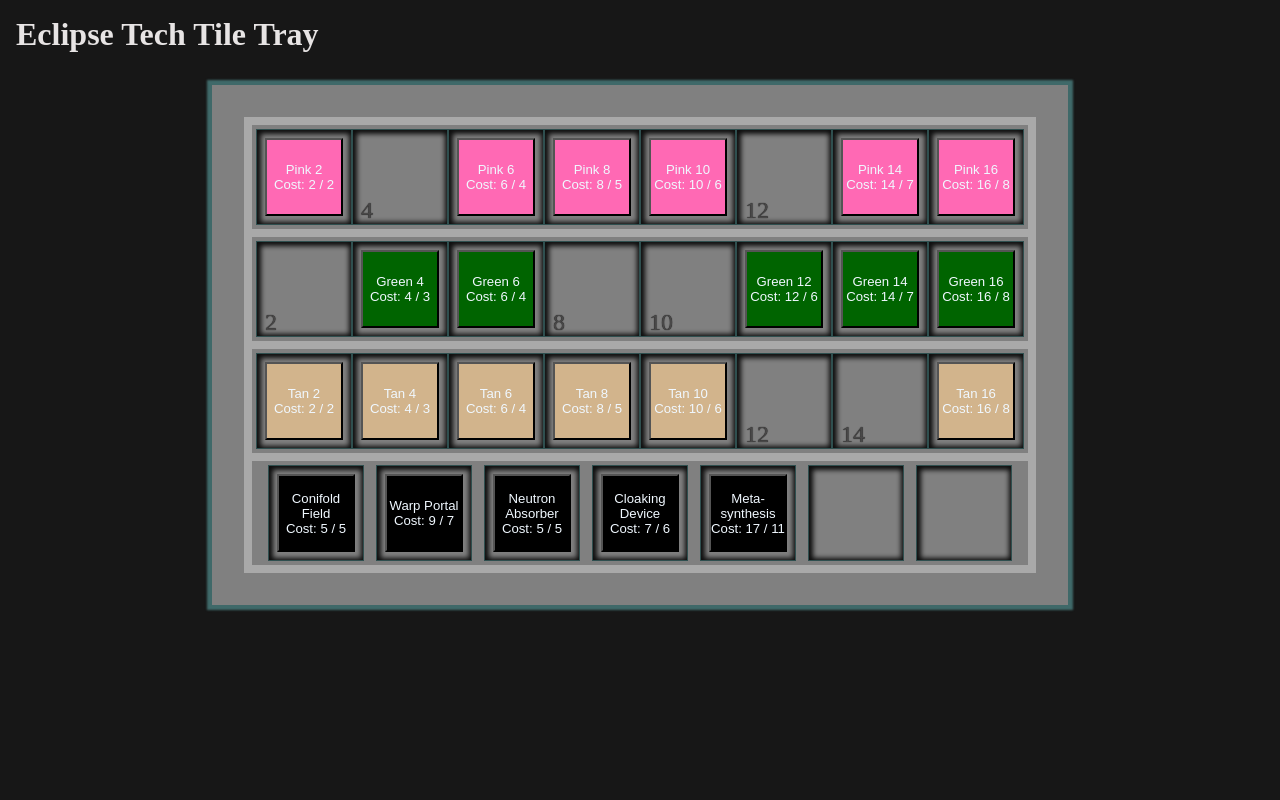
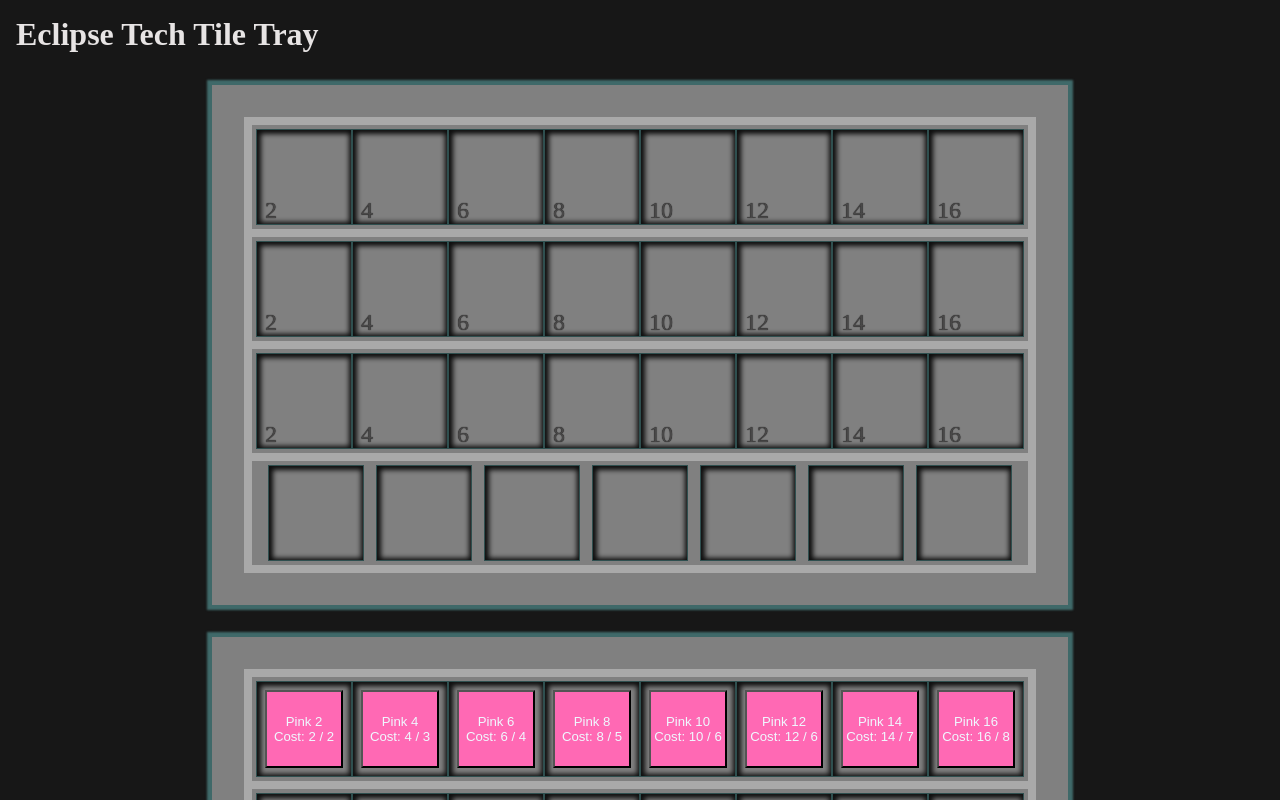
Before and after one commit to franco-ortega/eclipse-tile-tray, a React (Create React App) app: page / in a window 1280 px wide. Shown: the top 800 px of the page. Built offline with nearby package versions, Linux system fonts and the light colour scheme.

Commit message:
add TrayContext for state of current tray

```diff
--- a/src/components/app/App.js
+++ b/src/components/app/App.js
@@ -1,30 +1,31 @@
 import TileTray from "../tileTray/TileTray";
 import tilesObjectData from '../../data/tilesObject.json';
 import tilesObjectHalfData from '../../data/tilesObjectHalf.json';
-// import { useEffect, useState } from "react";
+import { useEffect } from "react";
+import { useTrayContext } from "../../state/TrayContext";
 
 const App = () => {
-  // const [currentTray, setCurrentTray] = useState({});
+  const { currentTray, setCurrentTray } = useTrayContext()
 
   const startingTray = JSON.parse(JSON.stringify(tilesObjectData));
 
-  // empties tiles from starting tray
+  // This will empty the tiles from the starting tray
   for (const rowColor in startingTray) {
     startingTray[rowColor].tiles = []
   }
 
-  // useEffect(() => {
-  //   setCurrentTray(startingTray);
-  // }, []);
+  useEffect(() => {
+    setCurrentTray(startingTray);
+  }, []);
 
   return (
     <>
       <header><h1>Eclipse Tech Tile Tray</h1></header>
-      {/* <TileTray currentTiles={currentTray} /> */}
-      {/* <TileTray
+      <TileTray currentTiles={currentTray} />
+      <TileTray
         currentTiles={tilesObjectData}
         setCurrentTray={setCurrentTray}
-        /> */}
+        />
       <TileTray currentTiles={tilesObjectHalfData} />
         {/* <TileTrayEmpty /> */}
     </>
--- a/src/components/tileRow/TileRow.js
+++ b/src/components/tileRow/TileRow.js
@@ -27,9 +27,9 @@
       tileSpaceListNew.push(
         <TileSpace
           key={`${row}${i}`}
+          color={color}
           slot={currentSlot}
           tile={tileToInsert}
-          color={color}
         />
       );
     }
@@ -39,9 +39,9 @@
       tileSpaceListNew.push(
         <TileSpace
           key={`${row}${i}`}
+          color={color}
           slot={null}
           tile={currentTiles[i]}
-          color={color}
         />
       );
     }
--- a/src/components/tileSpace/TileSpace.js
+++ b/src/components/tileSpace/TileSpace.js
@@ -2,7 +2,7 @@
 import Tile from '../tile/Tile';
 import styles from './TileSpace.module.css';
 
-const TileSpace = ({ slot, tile, color }) => {
+const TileSpace = ({ color, slot, tile }) => {
   // TileSpace will return a tile space with the appropriate Tile
   // Else it will return a TileSpace with the slot number
 
@@ -15,10 +15,10 @@
           style={{ justifyContent: 'center' }}
           >
           <Tile
+            color={color}
+            cost={tile.cost}
             slot={tile.slot}
-            cost={tile.cost}
             title={tile.title}
-            color={color}
           />
         </div>
       :
--- a/src/index.js
+++ b/src/index.js
@@ -3,10 +3,13 @@
 import './index.css';
 import App from './components/app/App';
 import reportWebVitals from './reportWebVitals';
+import { TrayProvider } from './state/TrayContext';
 
 ReactDOM.render(
   <React.StrictMode>
-    <App />
+    <TrayProvider>
+      <App />
+    </TrayProvider>
   </React.StrictMode>,
   document.getElementById('root')
 );
--- /dev/null
+++ b/src/state/TrayContext.js
@@ -0,0 +1,31 @@
+import { createContext, useContext, useState } from "react";
+import PropTypes from 'prop-types';
+
+const TrayContext = createContext(null);
+
+export const TrayProvider = ({ children }) => {
+  const [currentTray, setCurrentTray] = useState({});
+
+  return (
+    <TrayContext.Provider value={{
+      currentTray,
+      setCurrentTray
+    }}>{children}</TrayContext.Provider>
+  );
+};
+
+export const useTrayContext = () => {
+  const {
+    currentTray,
+    setCurrentTray
+  } = useContext(TrayContext);
+
+  return {
+    currentTray,
+    setCurrentTray
+  }
+};
+
+TrayProvider.propTypes = {
+  children: PropTypes.shape({})
+}
```
